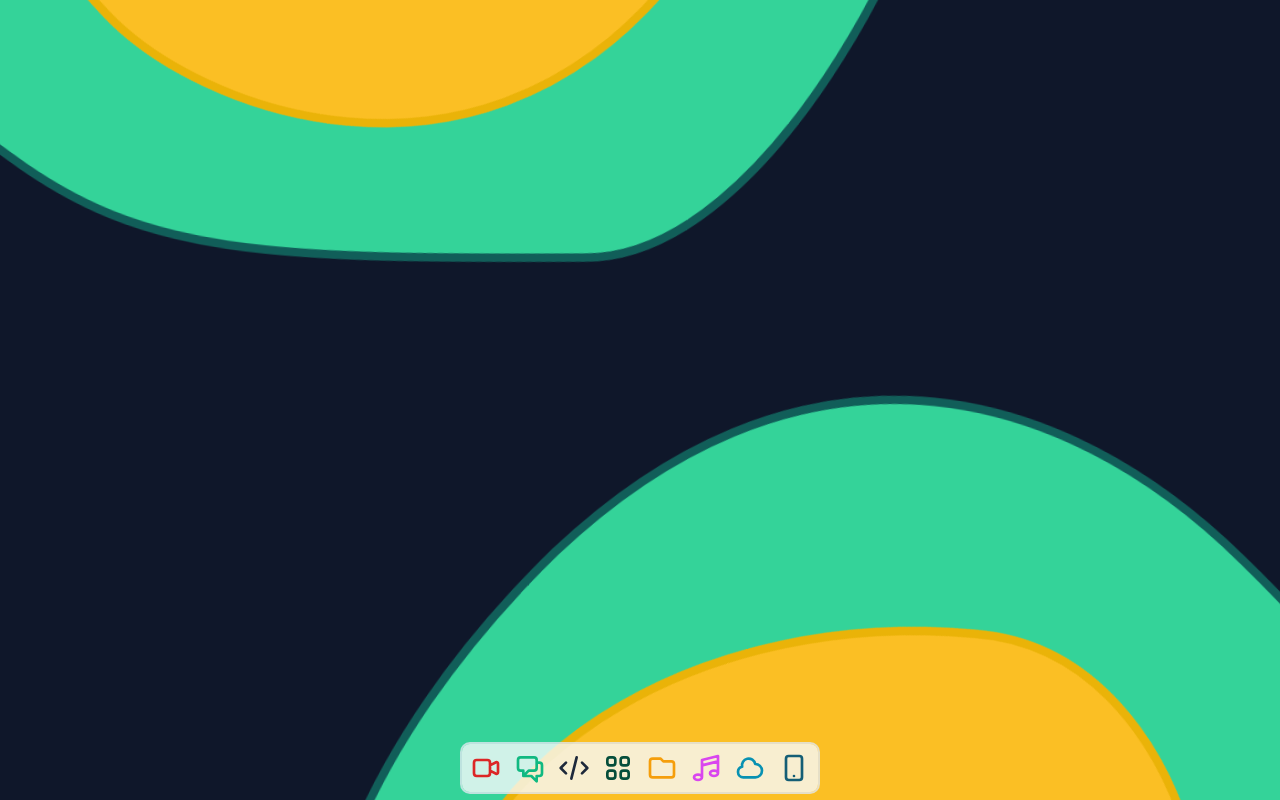
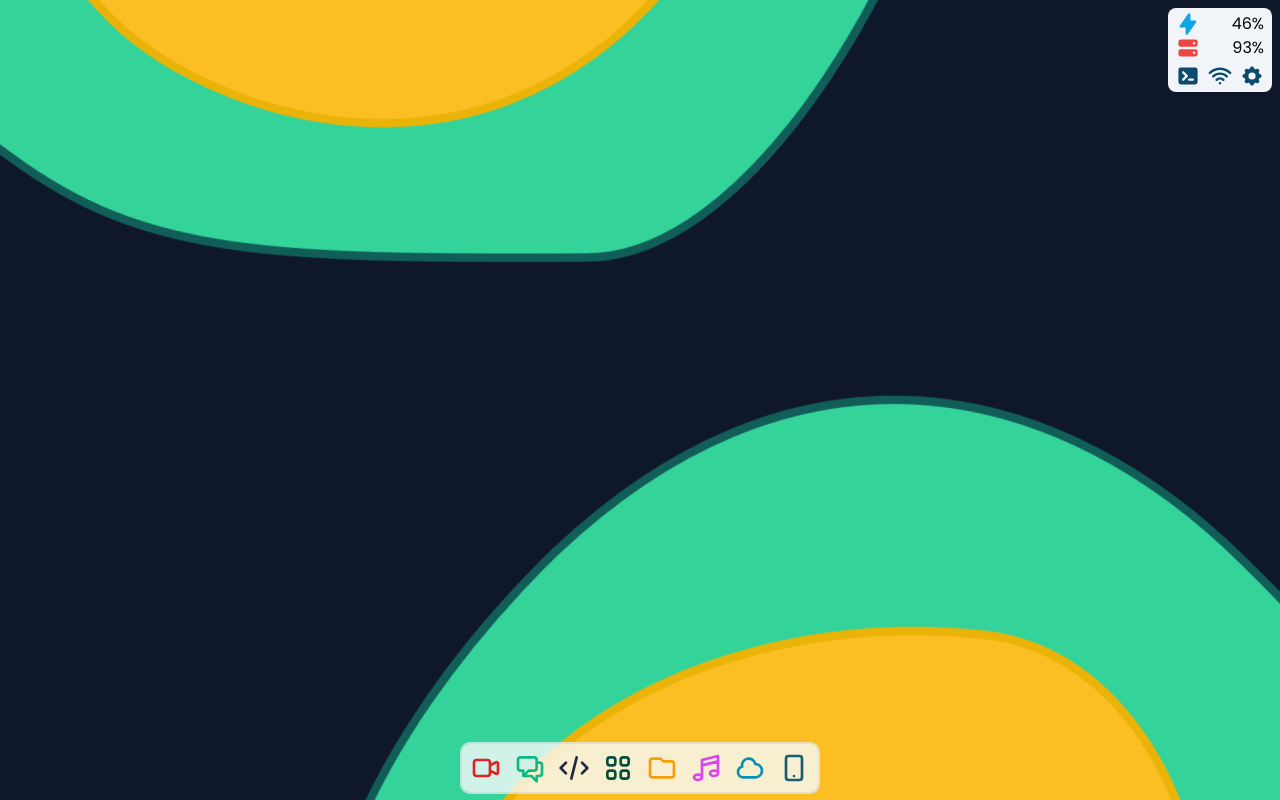
Before and after one commit to pushkarydv/NextOS, a Next.js app: page / in a window 1280 px wide. Built offline with nearby package versions, Linux system fonts and the light colour scheme.

Commit message:
added widgets

```diff
--- /dev/null
+++ b/components/Widget/index.js
@@ -0,0 +1,27 @@
+import {
+  CogIcon,
+  LightningBoltIcon,
+  ServerIcon,
+  TerminalIcon,
+  WifiIcon,
+} from "@heroicons/react/solid";
+import React from "react";
+
+export default function Widget() {
+  return (
+    <div className=" max-w-xl absolute right-2 top-2 p-1 bg-slate-100 z-0 rounded-lg">
+      <div className="flex justify-between text-base px-1 gap-4">
+        <LightningBoltIcon className="w-6 fill-sky-500" /> 46%
+      </div>
+      <div className="flex justify-between text-base px-1 gap-4">
+        <ServerIcon className="w-6 fill-red-500 animate-[pulse_2s_ease_infinite]" />{" "}
+        93%
+      </div>
+      <div className="flex justify-around text-base px-1 mt-1 flex-wrap gap-2">
+        <TerminalIcon className="transition w-6 fill-sky-900 cursor-pointer hover:scale-95" />
+        <WifiIcon className="transition w-6 fill-sky-900 cursor-pointer hover:scale-95" />
+        <CogIcon className="transition w-6 fill-sky-900 cursor-pointer hover:scale-95" />
+      </div>
+    </div>
+  );
+}
--- a/pages/index.js
+++ b/pages/index.js
@@ -1,5 +1,6 @@
 import Head from "next/head";
 import Accessbar from "../components/Accessbar";
+import Widget from "../components/Widget";
 
 export default function Home() {
   return (
@@ -13,6 +14,7 @@ export default function Home() {
         <link rel="icon" href="/favicon.ico" />
       </Head>
       <div className="w-full h-screen relative">
+        <Widget />
         <Accessbar />
       </div>
     </>
```
